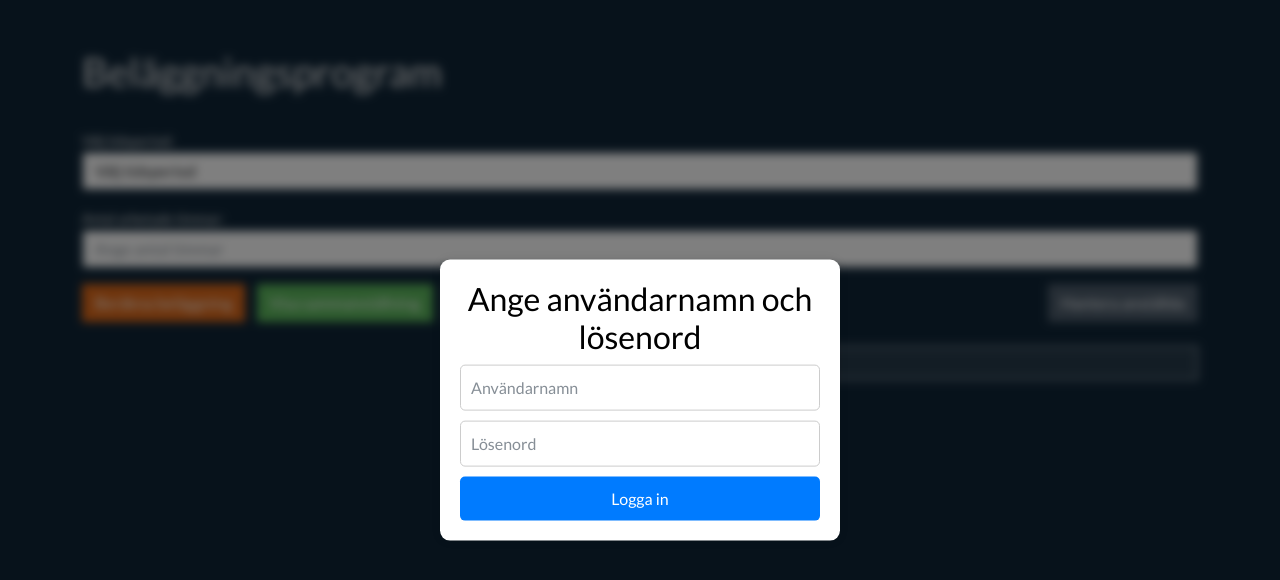
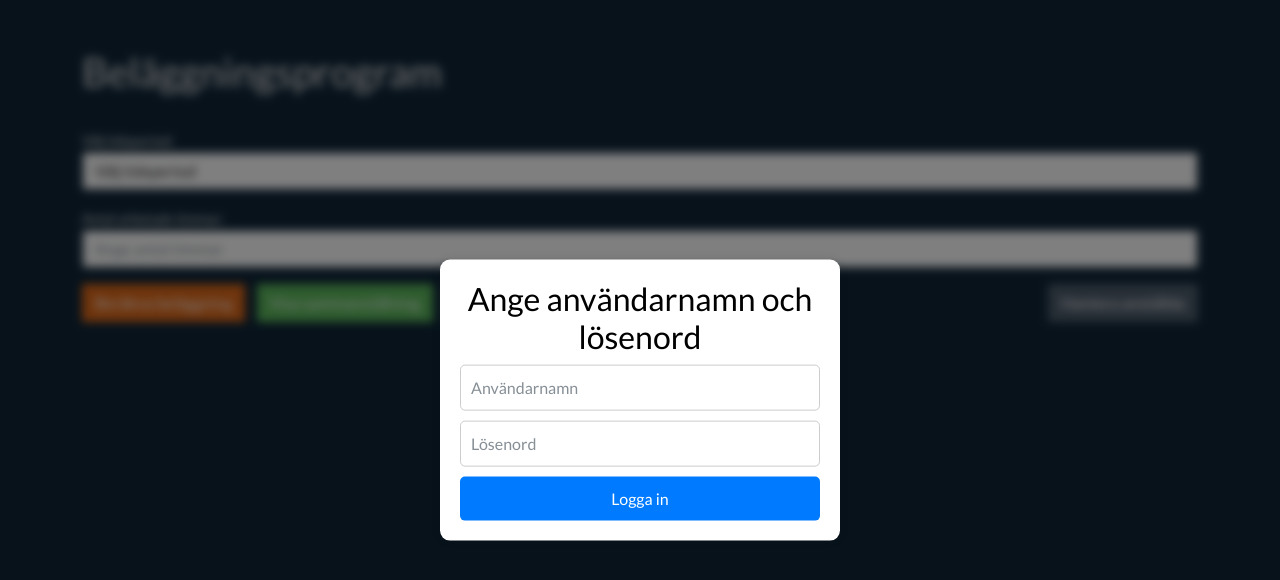
Before and after one commit to MalinPatriksson/employee-time-tracker, a plain HTML site: page index.html in a window 1280 px wide. Drawn offline with nearby package versions, Linux system fonts and the light colour scheme.

Commit message:
Update index.html

```diff
--- a/index.html
+++ b/index.html
@@ -89,7 +89,7 @@
 
             <!-- Total sammanställning (höger sida) -->
             <div class="col-md-6">
-                <div id="totalSummary" class="p-3 border rounded" style="background-color: rgba(255, 255, 255, 0.1);" style="display: none;"></div>
+                <div id="totalSummary" class="p-3 border rounded" style="background-color: rgba(255, 255, 255, 0.1); display: none;"></div>
             </div>
         </div>
 
```
